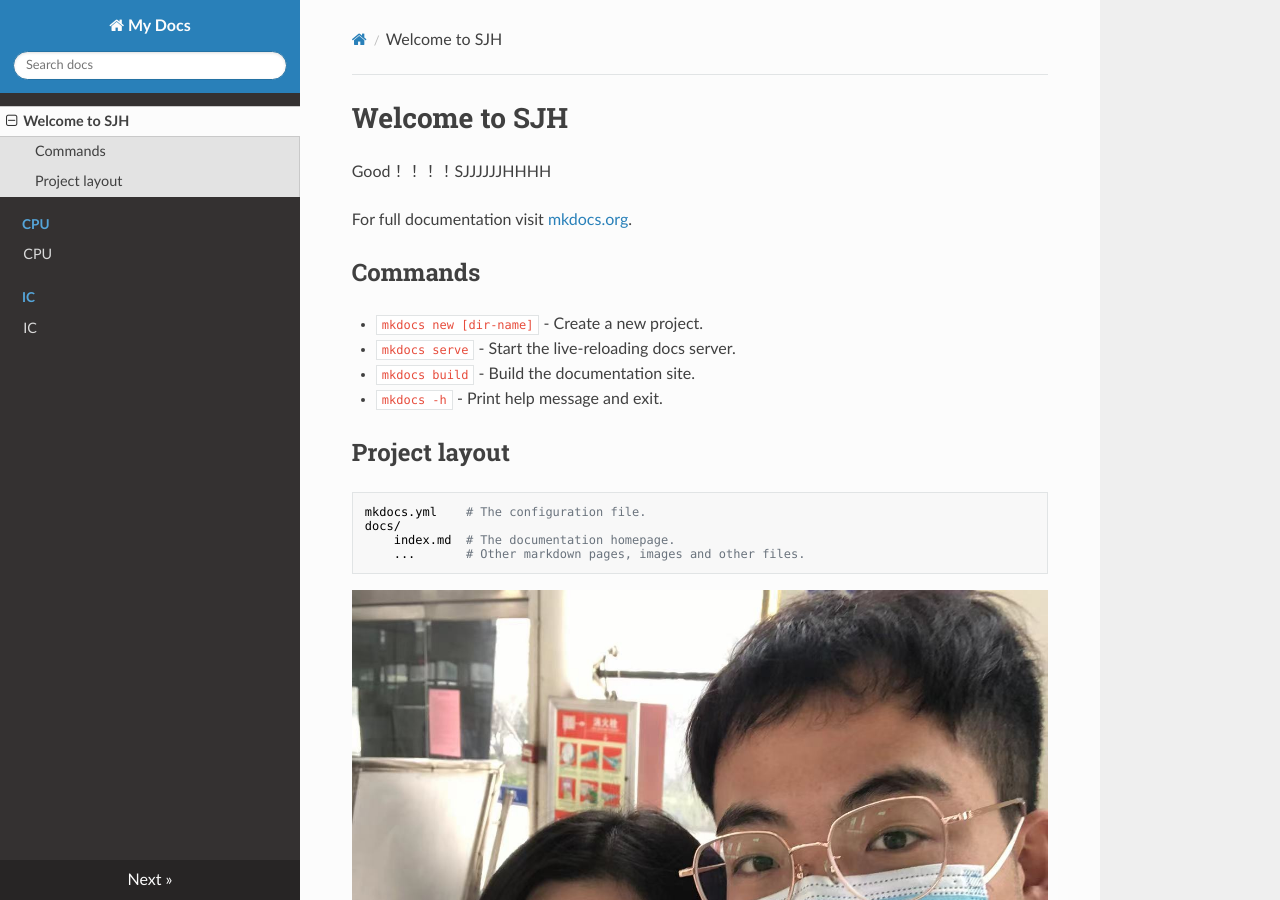
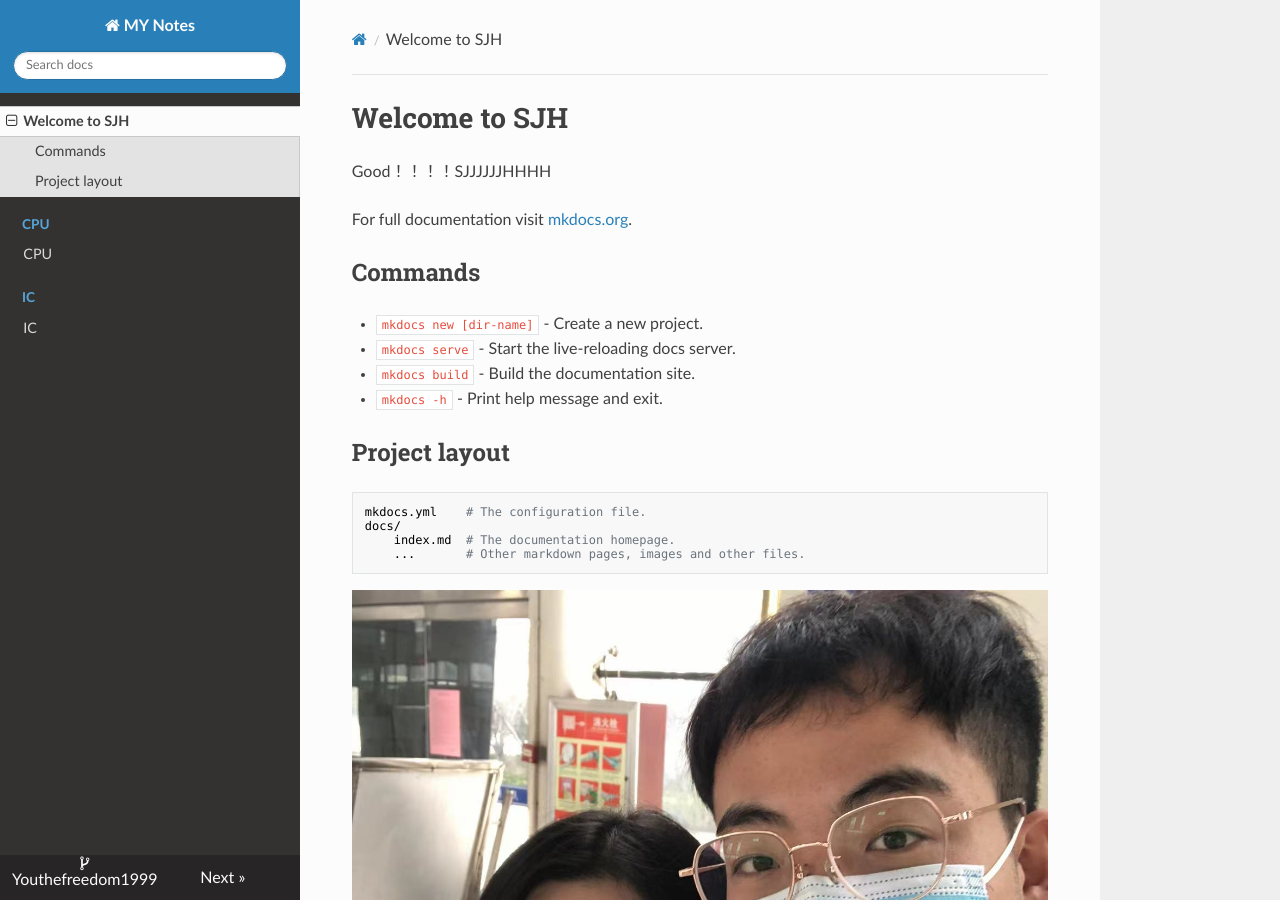
Before and after one commit to YouTheFreedom1999/YouTheFreedom1999.github.io, an MkDocs documentation site: the page built from docs/index.md, in a window 1280 px wide and 900 px high. Built offline with MkDocs 1.6.1, drawn with Linux system fonts in a browser that asks for light colours; nearby versions of some CDN libraries.

Commit message:
202305252231 update

```diff
--- a/mkdocs.yml
+++ b/mkdocs.yml
@@ -1,6 +1,12 @@
-site_name: My Docs
+site_name: MY Notes
+site_url: https://youthefreedom1999.github.io/
 theme:
     name: readthedocs
+repo_url: https://youthefreedom1999.github.io/
+site_author: Jh Sun
+google_analytics: ['UA-36723568-3', 'mkdocs.org']
+use_directory_urls: false
+
 markdown_extensions:
     - admonition
     - codehilite:
```
Also changed, not shown: 1 other file.
